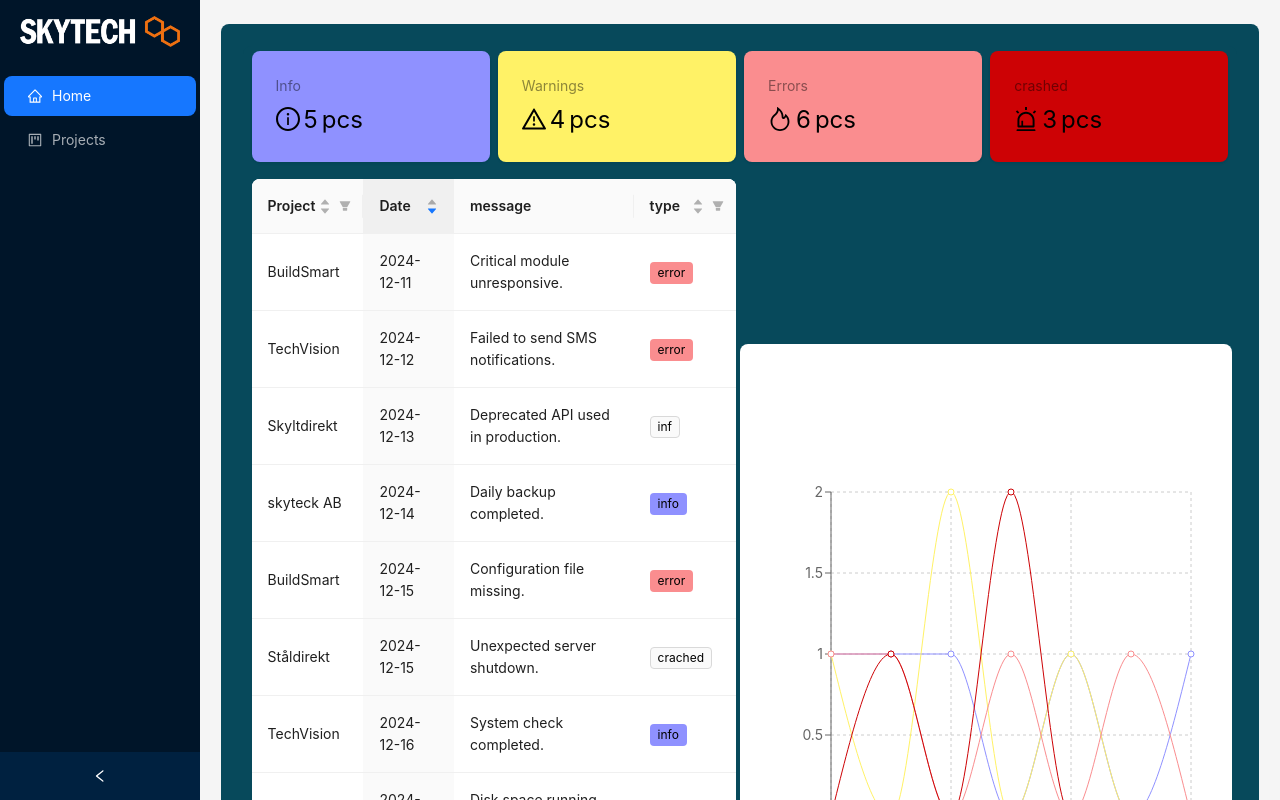
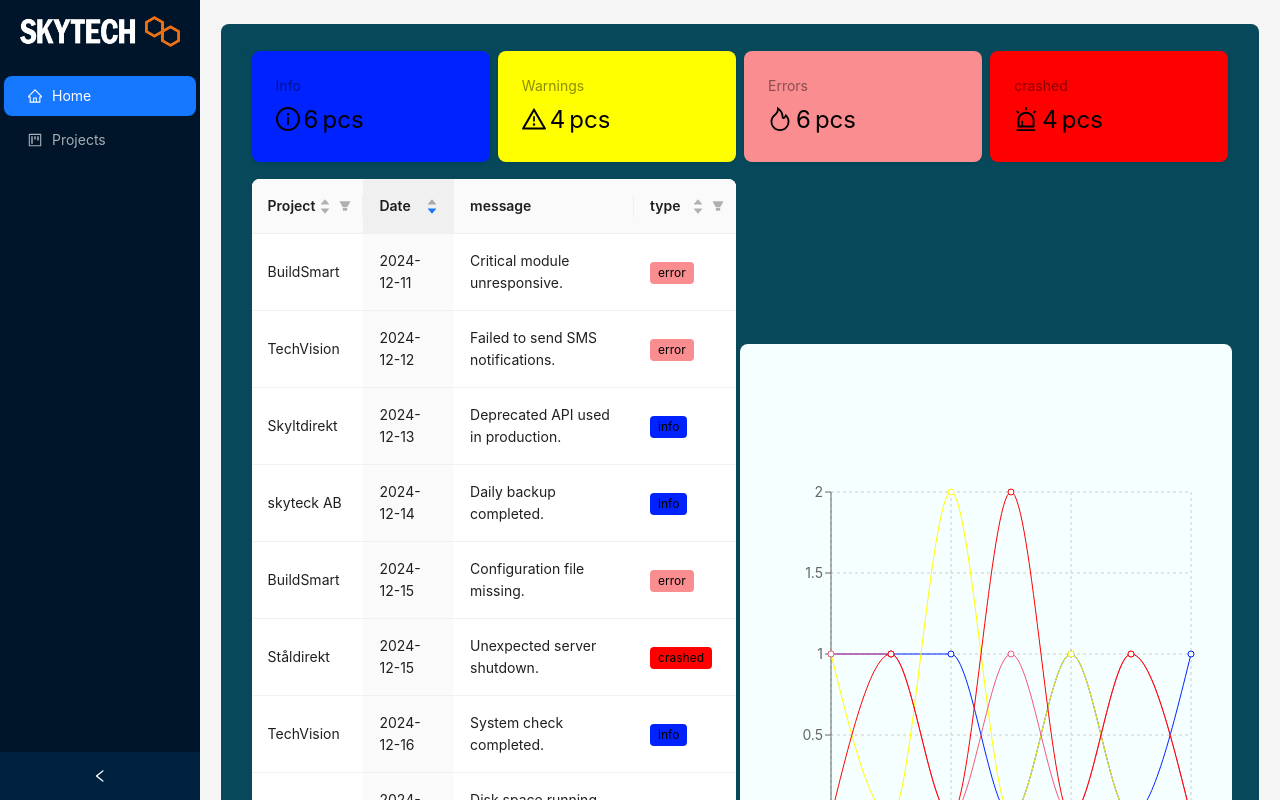
Before and after one commit to MrKalleP/event-frontend, a React (Vite) app: page / in a window 1280 px wide. Built offline with nearby package versions, Linux system fonts and the light colour scheme.

Commit message:
fixed som styles

```diff
--- a/src/components/CrashedLoggs.tsx
+++ b/src/components/CrashedLoggs.tsx
@@ -6,7 +6,7 @@
 
 export const CrashedLoggs = () => (
 
-    <Card bordered={false} style={{ backgroundColor: "#CD0205" }}>
+    <Card bordered={false} style={{ backgroundColor: "#FF0000" }}>
         <Statistic
             title="crashed"
             value={CrashedFilterData.length}
--- a/src/components/InfoLoggs.tsx
+++ b/src/components/InfoLoggs.tsx
@@ -6,7 +6,7 @@
 const filtredInfo = test_data.filter(item => item.type === "info")
 
 export const InfoLoggs = () => (
-    <Card bordered={false} style={{ backgroundColor: "#8F91FF" }}>
+    <Card bordered={false} style={{ backgroundColor: "#0022FF" }}>
         <Statistic
             title="Info"
             value={filtredInfo.length}
--- a/src/components/LineChart.tsx
+++ b/src/components/LineChart.tsx
@@ -76,10 +76,10 @@
                 <YAxis />
                 <Tooltip />
                 <Legend />
-                <Line type="monotone" dataKey="info" stroke="#8F91FF" name="Info" activeDot={{ r: 8 }} />
-                <Line type="monotone" dataKey="warning" stroke="#FFF266" name="Warning" />
-                <Line type="monotone" dataKey="error" stroke="#FA8D8F" name="Error" />
-                <Line type="monotone" dataKey="crashed" stroke="#CD0205" name="crashed" />
+                <Line type="monotone" dataKey="info" stroke="#0022FF" name="Info" activeDot={{ r: 8 }} />
+                <Line type="monotone" dataKey="warning" stroke="#FFFF00" name="Warning" />
+                <Line type="monotone" dataKey="error" stroke="#F4577E" name="Error" />
+                <Line type="monotone" dataKey="crashed" stroke="#FF0000" name="crashed" />
             </LineChart>
         </ResponsiveContainer>
     );
--- a/src/components/TableHomePage.tsx
+++ b/src/components/TableHomePage.tsx
@@ -65,10 +65,10 @@
         sorter: (a, b) => a.type.localeCompare(b.type),
         render: (type: string) => {
             const colorMap: Record<string, string> = {
-                info: "#8F91FF",
+                info: "#0022FF",
                 error: "#FA8D8F",
-                warning: "#FFF266",
-                crashed: "#CD0205"
+                warning: "#FFFF00",
+                crashed: "#FF0000"
             };
             const backgroundColor = colorMap[type] || "default";
 
--- a/src/components/WarningHome.tsx
+++ b/src/components/WarningHome.tsx
@@ -7,7 +7,7 @@
 
 export const WarningHome = () => (
 
-    <Card bordered={false} style={{ backgroundColor: "#FFF266" }}>
+    <Card bordered={false} style={{ backgroundColor: "#FFFF00" }}>
         <Statistic
             title="Warnings"
             value={warningFilterData.length}
--- a/src/pages/HomePage.tsx
+++ b/src/pages/HomePage.tsx
@@ -25,7 +25,7 @@
         <Col span={12} style={{ borderRadius: ".5rem" }}>
             <TableHomePage />
         </Col>
-        <Col span={12} style={{ background: "#fff", borderRadius: ".5rem", height: "70vh", padding: ".7rem" }}>
+        <Col span={12} style={{ background: "#F6FFFF", borderRadius: ".5rem", height: "70vh", padding: ".7rem" }}>
             < LineChartExample />
         </Col>
 
--- a/src/utils/testdata.json
+++ b/src/utils/testdata.json
@@ -108,7 +108,7 @@
         "id": "16",
         "project": "Ståldirekt",
         "date": "2024-12-15",
-        "type": "crached",
+        "type": "crashed",
         "message": "Unexpected server shutdown."
     },
     {
@@ -122,7 +122,7 @@
         "id": "18",
         "project": "Skyltdirekt",
         "date": "2024-12-13",
-        "type": "inf",
+        "type": "info",
         "message": "Deprecated API used in production."
     },
     {
```
